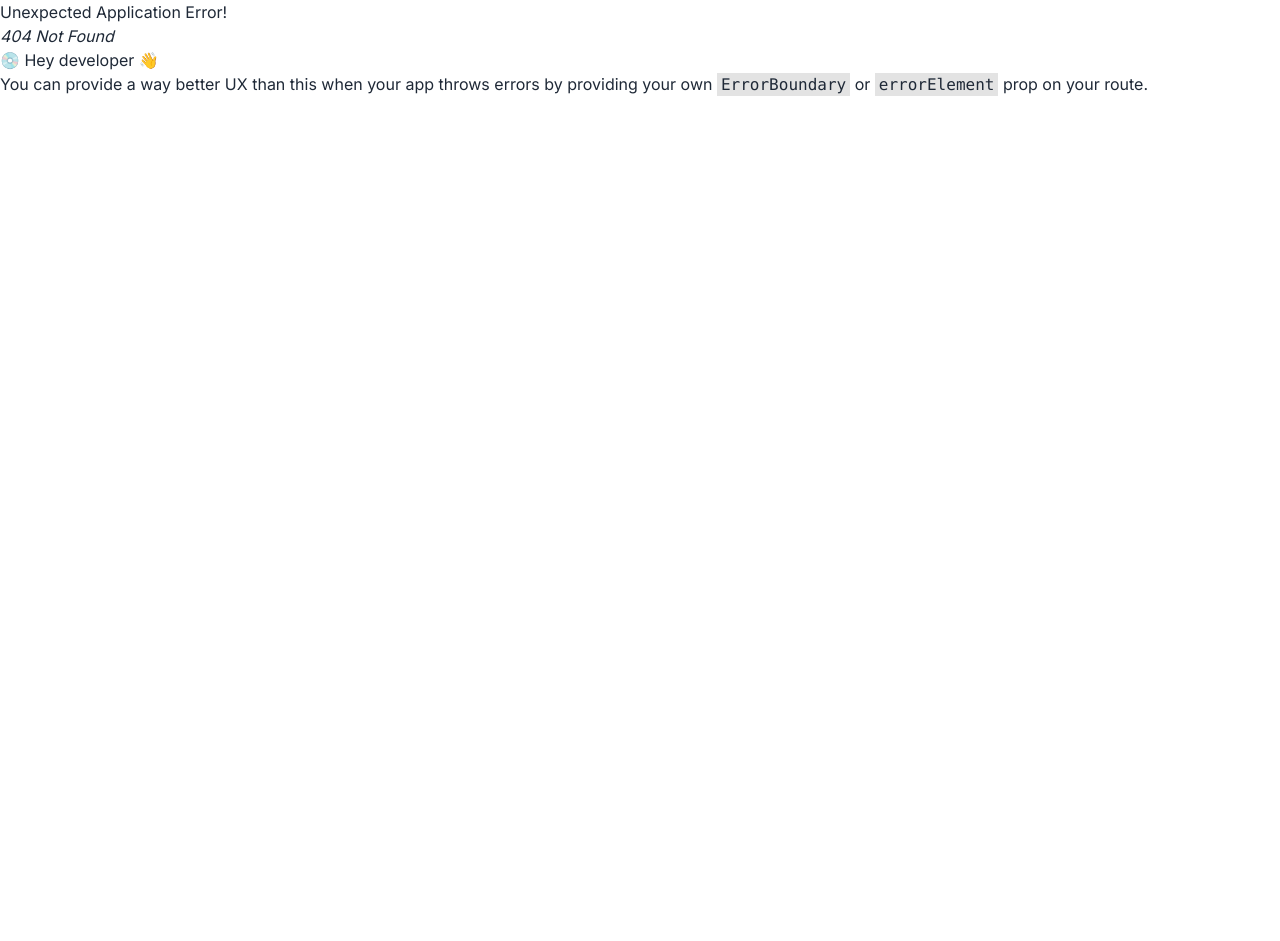
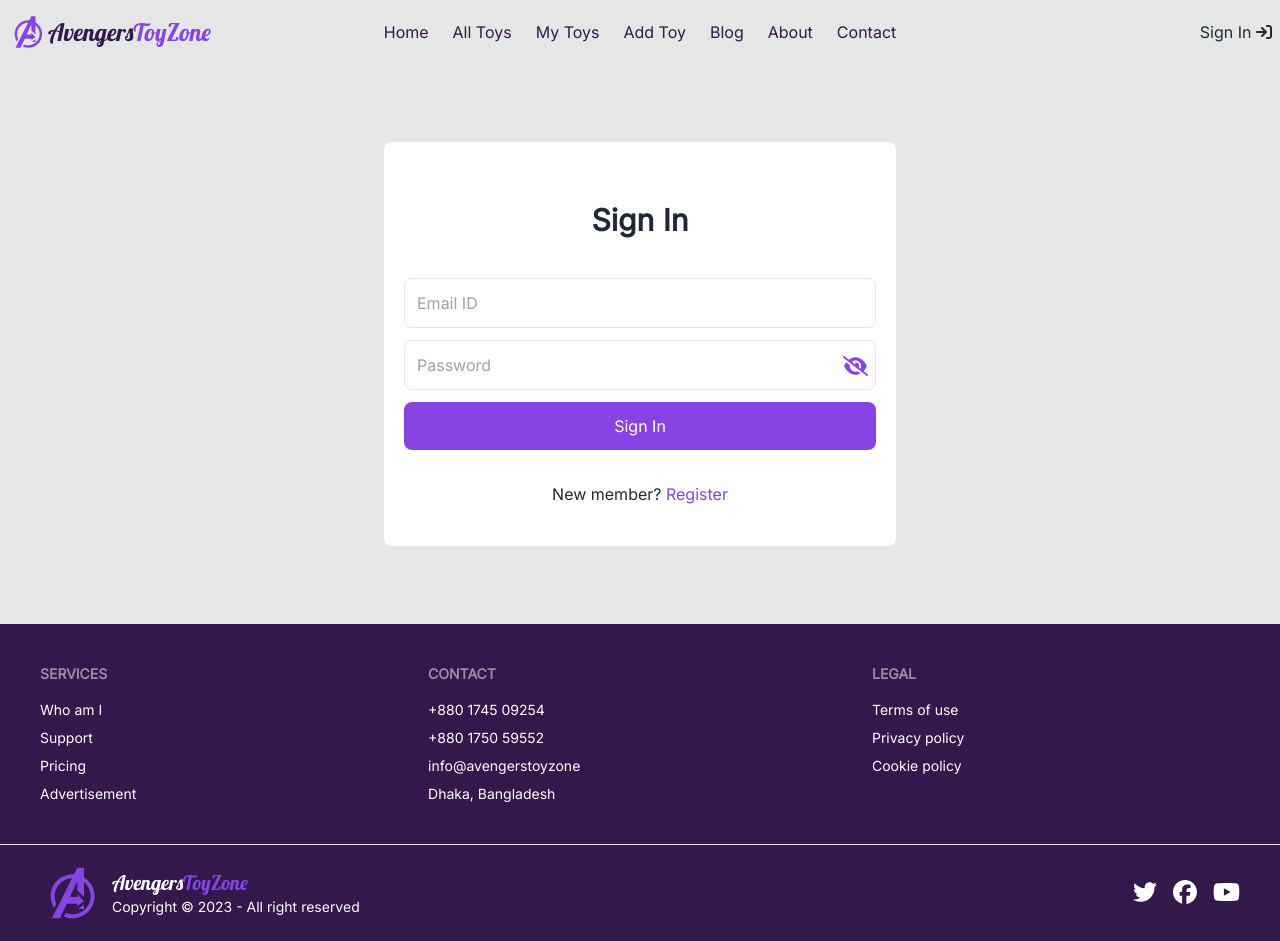
Before and after one commit to MehediHasan95/avengers-toy-zone-client, a React (Vite) app: page /authentication in a window 1280 px wide. Before the commit this address had no page. Before the commit the page ends 800 px from the top, so only its background shows below. Built offline with nearby package versions, Linux system fonts and the light colour scheme.

Commit message:
login register

```diff
--- a/package.json
+++ b/package.json
@@ -19,6 +19,7 @@
     "react": "^18.2.0",
     "react-dom": "^18.2.0",
     "react-router-dom": "^6.11.2",
+    "react-tabs": "^6.0.1",
     "typewriter-effect": "^2.20.1"
   },
   "devDependencies": {
--- /dev/null
+++ b/src/components/auth/Authentication.jsx
@@ -0,0 +1,87 @@
+import { faEye, faEyeSlash } from "@fortawesome/free-solid-svg-icons";
+import { FontAwesomeIcon } from "@fortawesome/react-fontawesome";
+import { useState } from "react";
+
+const Authentication = () => {
+  const [toggle, setToggle] = useState(false);
+  const [showPass, setShowPass] = useState(false);
+  const [message, setMessage] = useState("");
+
+  const handleAuthentication = (e) => {
+    e.preventDefault();
+    const displayName = e?.target?.displayName?.value;
+    const email = e?.target?.email?.value;
+    const password = e?.target?.password?.value;
+    const photoURL = e?.target?.photoURL?.value;
+    console.log(displayName, email, password, photoURL);
+  };
+
+  return (
+    <div className="px-2 lg:px-0 max-w-8xl mx-auto min-h-[70vh] grid place-items-center">
+      <div className="w-10/12 lg:w-2/5 bg-base-100 p-5 rounded-lg">
+        <form onSubmit={handleAuthentication}>
+          <h1 className="text-center text-3xl font-bold my-10">
+            {toggle ? "Register" : "Sign In"}
+          </h1>
+          {toggle && (
+            <input
+              type="text"
+              pattern="[a-z A-Z]{0,}"
+              name="displayName"
+              className="w-full p-3 mb-3 border focus:outline-blueViolet rounded-lg"
+              placeholder="Full Name"
+              required
+            />
+          )}
+          <input
+            type="email"
+            pattern="[\S+@\S+\.\S+]{0,}"
+            name="email"
+            className="w-full p-3 mb-3 border focus:outline-blueViolet rounded-lg"
+            placeholder="Email ID"
+            required
+          />
+          <div className="relative">
+            <input
+              type={showPass ? "text" : "password"}
+              pattern="[a-zA-Z0-9]{6,}"
+              name="password"
+              className="w-full p-3 mb-3 border focus:outline-blueViolet rounded-lg"
+              placeholder="Password"
+              required
+            />
+            <FontAwesomeIcon
+              onClick={() => setShowPass(!showPass)}
+              icon={showPass ? faEye : faEyeSlash}
+              className="text-xl absolute top-4 right-2 text-blueViolet cursor-pointer"
+            />
+          </div>
+          {toggle && (
+            <input
+              type="text"
+              name="photoURL"
+              className="w-full p-3 mb-3 border focus:outline-blueViolet rounded-lg"
+              placeholder="PhotoURL"
+              required
+            />
+          )}
+          <button className="w-full p-3 mb-3 bg-blueViolet text-white rounded-lg">
+            Sign In
+          </button>
+        </form>
+        <p className="text-red-500 text-center">{message}</p>
+        <p className="text-center my-5">
+          {toggle ? "Already member?" : "New member?"}{" "}
+          <button
+            onClick={() => setToggle(!toggle)}
+            className="text-blueViolet hover:font-bold hover:underline"
+          >
+            {toggle ? "SignIn" : "Register"}
+          </button>
+        </p>
+      </div>
+    </div>
+  );
+};
+
+export default Authentication;
--- a/src/components/pages/Home.jsx
+++ b/src/components/pages/Home.jsx
@@ -1,4 +1,5 @@
 import Banner from "../utilities/Banner";
+import Category from "../utilities/Category";
 import Gallery from "../utilities/Gallery";
 
 const Home = () => {
@@ -6,6 +7,7 @@ const Home = () => {
     <div className="px-2 lg:px-0 max-w-8xl mx-auto my-32">
       <Banner />
       <Gallery />
+      <Category />
     </div>
   );
 };
--- a/src/components/shared/Navbar.jsx
+++ b/src/components/shared/Navbar.jsx
@@ -1,15 +1,15 @@
 import { faSignIn } from "@fortawesome/free-solid-svg-icons";
 import { FontAwesomeIcon } from "@fortawesome/react-fontawesome";
-import { NavLink } from "react-router-dom";
+import { Link, NavLink } from "react-router-dom";
 import logo from "../../assets/logo.svg";
 
 const Navbar = () => {
-  const active = "px-3 text-blueViolet font-bold";
+  const active = "px-3 text-blueViolet underline font-bold";
   const inActive = "px-3";
 
   return (
     <div>
-      <div className="navbar bg-base-100 max-w-8xl mx-auto">
+      <div className="navbar max-w-8xl mx-auto">
         <div className="navbar-start">
           <div className="dropdown">
             <label tabIndex={0} className="btn btn-ghost lg:hidden">
@@ -30,7 +30,7 @@ const Navbar = () => {
             </label>
             <ul
               tabIndex={0}
-              className="menu menu-sm dropdown-content mt-3 p-2 shadow bg-base-100 rounded-box w-52"
+              className="menu menu-sm dropdown-content text-russianViolet mt-3 p-2 shadow bg-base-100 rounded-box w-52"
             >
               <li>
                 <NavLink to="/">
@@ -96,7 +96,7 @@ const Navbar = () => {
           </h1>
         </div>
         <div className="navbar-center hidden lg:flex">
-          <ul className="menu-horizontal">
+          <ul className="menu-horizontal text-russianViolet">
             <li>
               <NavLink to="/">
                 {({ isActive }) => (
@@ -155,9 +155,11 @@ const Navbar = () => {
           </ul>
         </div>
         <div className="navbar-end">
-          <button>
-            Sign In <FontAwesomeIcon icon={faSignIn} />
-          </button>
+          <Link to="/authentication">
+            <button>
+              Sign In <FontAwesomeIcon icon={faSignIn} />
+            </button>
+          </Link>
         </div>
       </div>
     </div>
--- a/src/components/utilities/Banner.jsx
+++ b/src/components/utilities/Banner.jsx
@@ -6,7 +6,7 @@ const Banner = () => {
       <div className="col-span-1 flex items-center">
         <div className="text-center  lg:text-left">
           <h1 className="text-4xl lg:text-8xl font-bold">
-            I STILL BELIEVE IN
+            WE STILL BELIEVE IN
             <span className="text-blueViolet">
               {" "}
               <Typewriter
--- /dev/null
+++ b/src/components/utilities/Category.jsx
@@ -0,0 +1,36 @@
+import { Tab, TabList, TabPanel, Tabs } from "react-tabs";
+
+const Category = () => {
+  return (
+    <div className="my-20">
+      <h1 className="text-center text-5xl font-bold my-20">
+        Toy <span className="text-blueViolet">Category</span>
+      </h1>
+      <div>
+        <Tabs>
+          <TabList>
+            <Tab>Marvel Legends Series</Tab>
+            <Tab>Endgame Titan Hero Series</Tab>
+            <Tab>Infinity War Series</Tab>
+            <Tab>Age of Ultron Series</Tab>
+          </TabList>
+
+          <TabPanel>
+            <h2>Any content 1</h2>
+          </TabPanel>
+          <TabPanel>
+            <h2>Any content 2</h2>
+          </TabPanel>
+          <TabPanel>
+            <h2>Any content 3</h2>
+          </TabPanel>
+          <TabPanel>
+            <h2>Any content 4</h2>
+          </TabPanel>
+        </Tabs>
+      </div>
+    </div>
+  );
+};
+
+export default Category;
--- a/src/components/utilities/Gallery.jsx
+++ b/src/components/utilities/Gallery.jsx
@@ -27,7 +27,7 @@ const Gallery = () => {
         {data.map((e, index) => (
           <div
             key={index}
-            className="text-center shadow-xl rounded-lg border-b-8 border-blueViolet "
+            className="text-center shadow-xl rounded-lg border-b-8 border-blueViolet bg-base-100"
             data-aos="zoom-in"
             data-aos-duration="3000"
           >
--- a/src/layout/Root.jsx
+++ b/src/layout/Root.jsx
@@ -4,7 +4,7 @@ import Footer from "../components/shared/Footer";
 
 const Root = () => {
   return (
-    <div>
+    <div className="bg-base-300">
       <Navbar />
       <Outlet />
       <Footer />
--- a/src/main.jsx
+++ b/src/main.jsx
@@ -7,6 +7,8 @@ import AOS from "aos";
 import "aos/dist/aos.css";
 AOS.init();
 
+import "react-tabs/style/react-tabs.css";
+
 ReactDOM.createRoot(document.getElementById("root")).render(
   <React.StrictMode>
     <App />
--- a/src/router/Router.jsx
+++ b/src/router/Router.jsx
@@ -2,6 +2,7 @@ import { createBrowserRouter } from "react-router-dom";
 import Root from "../layout/Root";
 import AllToys from "../components/pages/AllToys";
 import Home from "../components/pages/Home";
+import Authentication from "../components/auth/Authentication";
 
 const router = createBrowserRouter([
   {
@@ -16,6 +17,10 @@ const router = createBrowserRouter([
         path: "alltoys",
         element: <AllToys />,
       },
+      {
+        path: "authentication",
+        element: <Authentication />,
+      },
     ],
   },
 ]);
```
Also changed, not shown: 1 other file (tests, documents, lock files or other folders).
